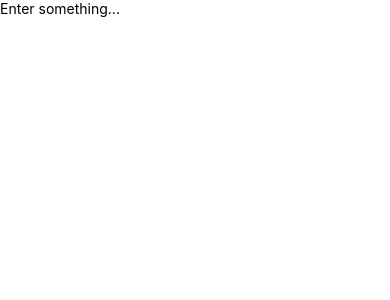
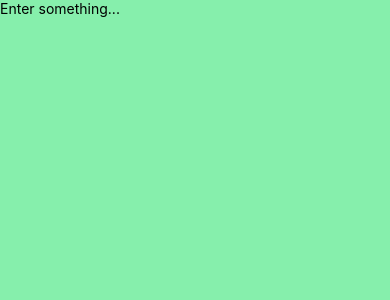
Before and after one commit to niyomugaboetiene/react-native-with-tailwindcss, a React Native app: screen / in a window 390 px wide. Shown: the top 300 px of the page. Built offline with nearby package versions, Linux system fonts and the light colour scheme.

Commit message:
react-native: integrating tailwindcss

```diff
--- a/components/chapter 1/textInput.tsx
+++ b/components/chapter 1/textInput.tsx
@@ -5,9 +5,9 @@ export default function TextInputs() {
   const [name, setName] = useState("");
 
   return (
-    <View >
+    <View className="w-full bg-green-300 min-h-screen flex-1">
         <TextInput
-        className=""
+        className="max-w-md justify-center items-ce"
            placeholder="Enter something..."
            onChangeText={setName}
 
```
